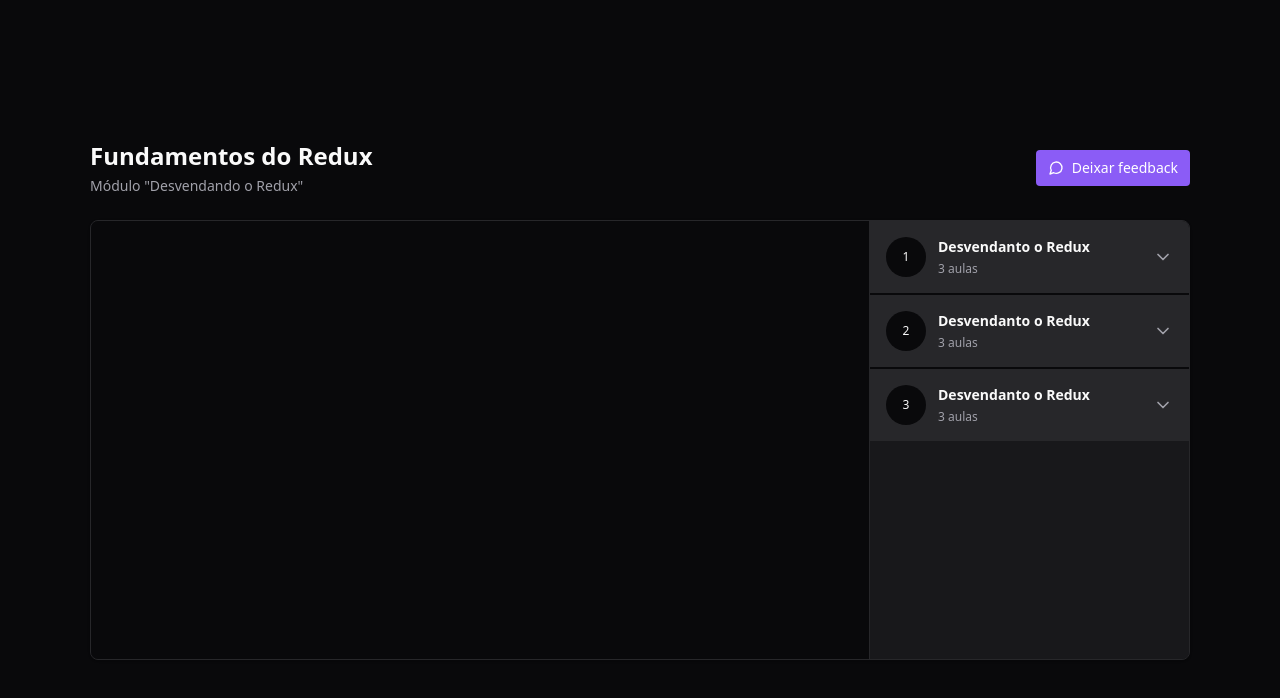
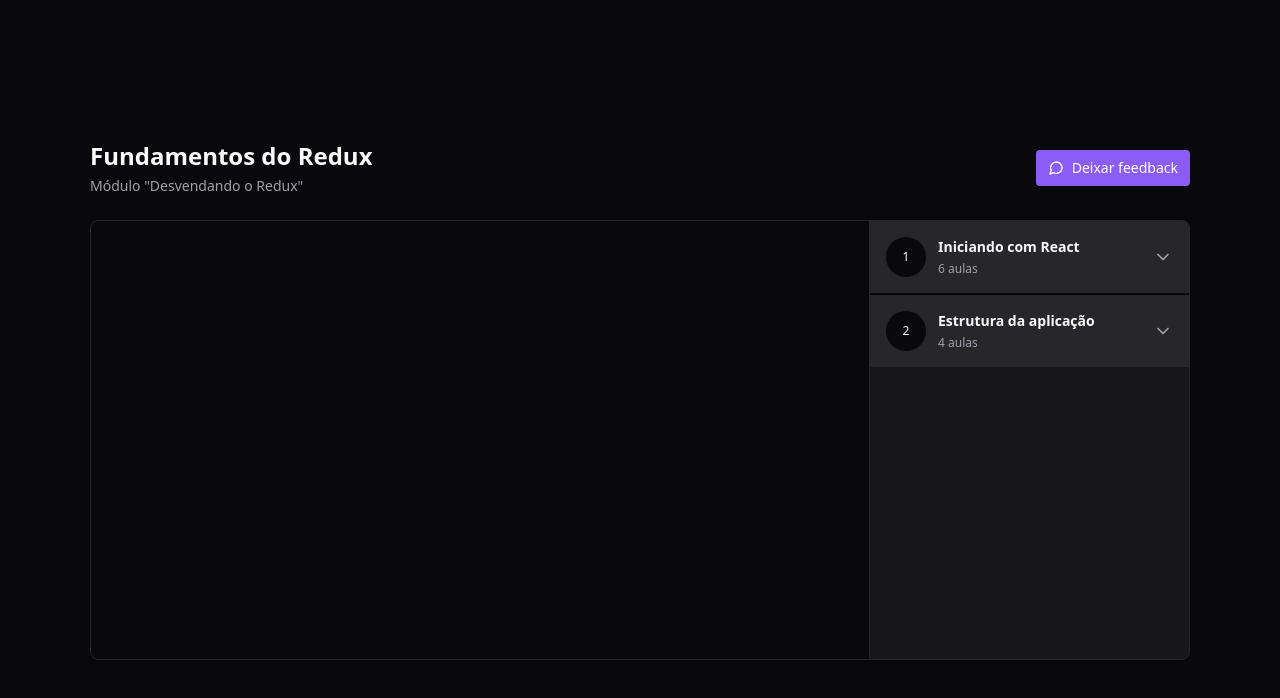
Before and after one commit to eleazar-nascimento/redux-zustand, a React (Vite) app: page / in a window 1280 px wide. Shown: the top 698 px of the page. Built offline with nearby package versions, Linux system fonts and the light colour scheme.

Commit message:
feat: ensure that player data returns within the redux state

```diff
--- a/src/components/Module.tsx
+++ b/src/components/Module.tsx
@@ -1,6 +1,7 @@
 import * as Collapsible from '@radix-ui/react-collapsible';
 import { ChevronDown } from "lucide-react";
 import { Lesson } from "./Lesson";
+import { useAppSelector } from '../store';
 
 type ModuleProps = {
   moduleIndex: number;
@@ -13,6 +14,9 @@
   moduleIndex,
   amountOfLessons,
 }: ModuleProps) {
+  const lessons = useAppSelector((state) => {
+    return state.player.course.modules[moduleIndex].lessons
+  })
   return (
     <Collapsible.Root className="group">
       <Collapsible.Trigger className="flex w-full items-center gap-3 bg-zinc-800 p-4">
@@ -31,9 +35,13 @@
 
       <Collapsible.Content>
         <nav className="relative flex flex-col gap-4 p-6">
-          <Lesson title="Fundamentios do Redux" duration="9:12" />
-          <Lesson title="Fundamentios do Redux" duration="9:12" />
-          <Lesson title="Fundamentios do Redux" duration="9:12" />
+          {
+            lessons.map(lesson => {
+              return (
+                <Lesson key={lesson.id} title={lesson.title} duration={lesson.duration} />
+              )
+            })
+          }
         </nav>
       </Collapsible.Content>
     </Collapsible.Root>
--- a/src/pages/Player.tsx
+++ b/src/pages/Player.tsx
@@ -1,10 +1,14 @@
-import { ChevronDown, MessageCircle } from 'lucide-react';
-import { Header } from '../components/Header';
-import { Video } from '../components/Video';
-import { Module } from '../components/Module';
-
+import { ChevronDown, MessageCircle } from "lucide-react";
+import { Header } from "../components/Header";
+import { Video } from "../components/Video";
+import { Module } from "../components/Module";
+import { useAppSelector } from "../store";
 
 export function Player() {
+  const modules = useAppSelector((state) => {
+    return state.player.course.modules;
+  });
+
   return (
     <div className="h-screen bg-zinc-950 text-zinc-50 flex justify-center items-center">
       <div className="flex w-[1100px] flex-col gap-6">
@@ -19,15 +23,22 @@
 
         <main className="relative flex overflow-hidden rounded-lg border border-zinc-800 bg-zinc-900 shadow pr-80">
           <div className="flex-1">
-           <Video />
+            <Video />
           </div>
           <aside className="w-80 absolute top-0 bottom-0 right-0 border-l divide-y-2 divide-zinc-950 border-zinc-800 bg-zinc-900 overflow-y-scroll scrollbar scrollbar-thin scrollbar-track-zinc-950 scrollbar-thumb-zinc-800">
-            <Module moduleIndex={0} title="Desvendanto o Redux" amountOfLessons={3} />
-            <Module moduleIndex={1} title="Desvendanto o Redux" amountOfLessons={3} />
-            <Module moduleIndex={2} title="Desvendanto o Redux" amountOfLessons={3} />
+            {modules.map((module, index) => {
+              return (
+                <Module
+                  key={module.id}
+                  moduleIndex={index}
+                  title={module.title}
+                  amountOfLessons={module.lessons.length}
+                />
+              );
+            })}
           </aside>
         </main>
       </div>
     </div>
-  )
+  );
 }
--- a/src/store/index.ts
+++ b/src/store/index.ts
@@ -1,10 +1,10 @@
 import { configureStore } from '@reduxjs/toolkit'
 import { TypedUseSelectorHook, useSelector } from 'react-redux';
-
+import { player } from './slices/player';
 
 export const store = configureStore({
   reducer: {
-
+    player,
   }
 })
 
--- /dev/null
+++ b/src/store/slices/player.ts
@@ -0,0 +1,36 @@
+import { createSlice } from "@reduxjs/toolkit";
+
+const playerSlice = createSlice({
+  name: 'player',
+  initialState: {
+    course: {
+      modules: [
+        {
+          id: '1',
+          title: 'Iniciando com React',
+          lessons: [
+            { id: 'Jai8w6K_GnY', title: 'CSS Modules', duration: '13:45' },
+            { id: 'w-DW4DhDfcw', title: 'Estilização do Post', duration: '10:05' },
+            { id: 'D83-55LUdKE', title: 'Componente: Header', duration: '06:33' },
+            { id: 'W_ATsETujaY', title: 'Componente: Sidebar', duration: '09:12' },
+            { id: 'Pj8dPeameYo', title: 'CSS Global', duration: '03:23' },
+            { id: '8KBq2vhwbac', title: 'Form de comentários', duration: '11:34' },
+          ],
+        },
+        {
+          id: '2',
+          title: 'Estrutura da aplicação',
+          lessons: [
+            { id: 'gE48FQXRZ_o', title: 'Componente: Comment', duration: '13:45' },
+            { id: 'Ng_Vk4tBl0g', title: 'Responsividade', duration: '10:05' },
+            { id: 'h5JA3wfuW1k', title: 'Interações no JSX', duration: '06:33' },
+            { id: '1G0vSTqWELg', title: 'Utilizando estado', duration: '09:12' },
+          ],
+        },
+      ],
+    }
+  },
+  reducers: {}
+});
+
+export const player = playerSlice.reducer;
```
